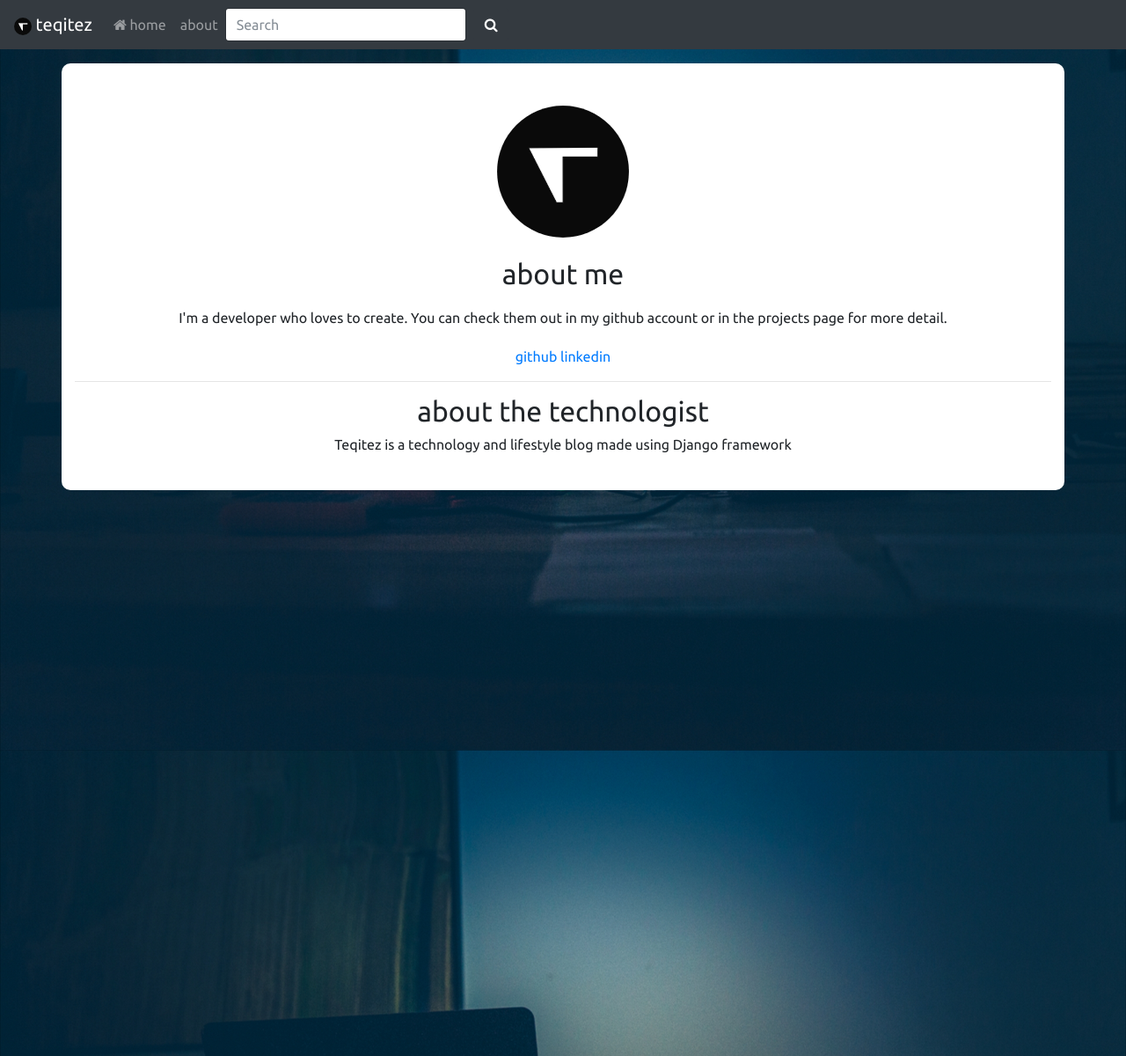
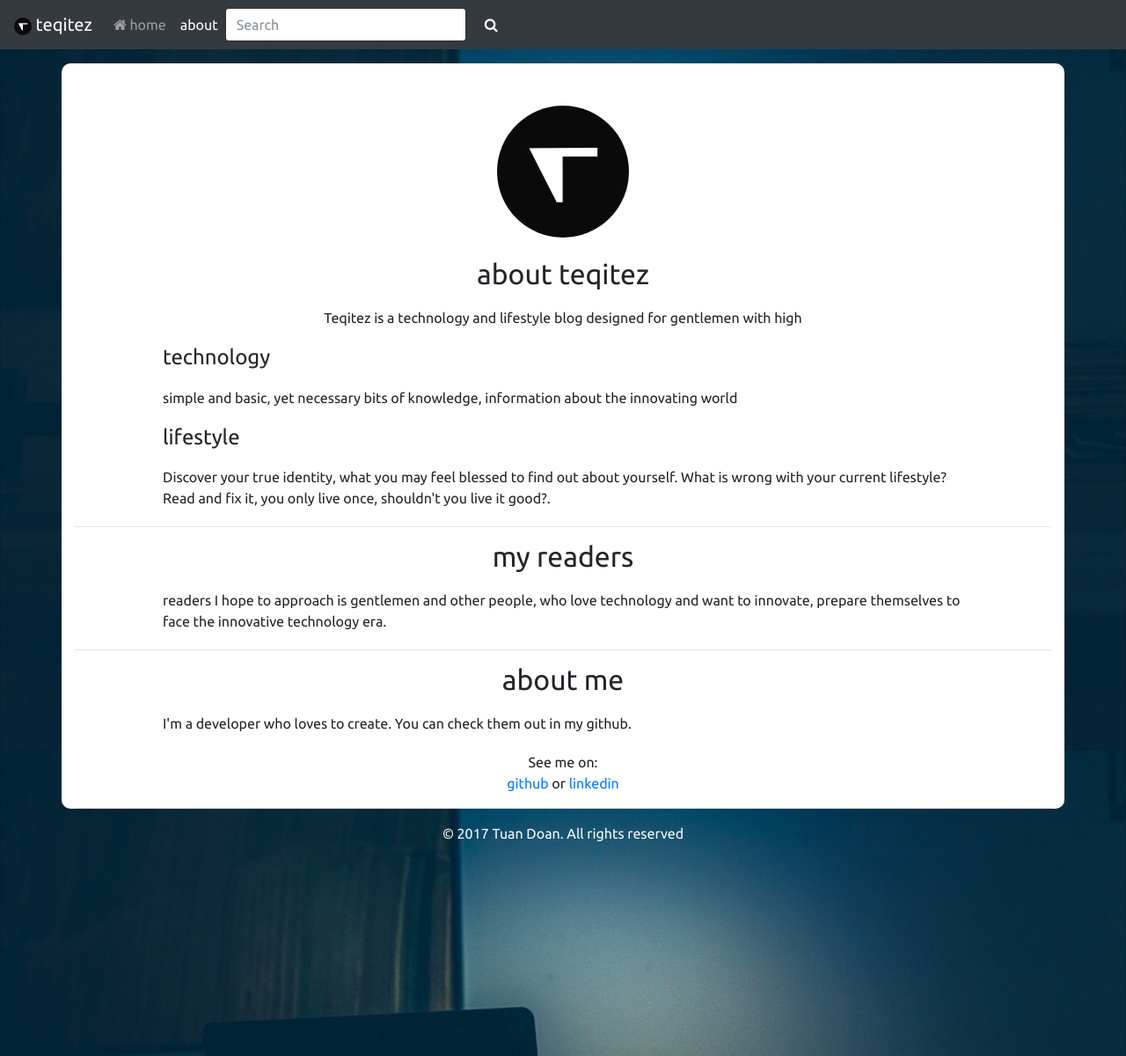
Before and after one commit to tu4ndoan/personal-website-blog, a Django app: page /about/ in a window 1280 px wide. Shown: the whole page at 88% size. Run offline with Django 3.2, Linux system fonts and the light colour scheme; some libraries are stand-ins or nearby versions.

Commit message:
version 1 release, slightly stable

```diff
--- a/blog/static/blog/style.css
+++ b/blog/static/blog/style.css
@@ -234,3 +234,8 @@ a:hover {
     height: auto;
     border-radius: 50%;
 }
+
+p {
+    margin: 20px 100px 20px 100px;
+    text-align: left;
+}
--- a/blog/templates/blog/about.html
+++ b/blog/templates/blog/about.html
@@ -1,7 +1,7 @@
 {% extends 'blog/base.html' %}
-
+{% block active %}active{% endblock %}
 {% block body %}
-    <div class="container text-center bg-white post">
+    <div class="container bg-white post">
         <br><br>
         <img src="../../../media/blog_logo.jpeg" id="myImg" class="img-circle">
         <div id="myModal" class="modal">
@@ -9,13 +9,25 @@
               <img class="modal-content" id="img01">
               <div id="caption"></div>
         </div><br>
-        <h2>about me</h2>
-        <p style="margin: 20px 20px 20px 20px;">I'm a developer who loves to create. You can check them out
-        in my github account or in the projects page for more detail.</p>
-        <a href="https://github.com/tu4ndoan/">github</a>
-        <a href="https://linkedin.com/in/tu4ndoan/">linkedin</a>
+        <h2 class="text-center">about teqitez </h2>
+        <p class="text-center">Teqitez is a technology and lifestyle blog designed for gentlemen with high </p>
+        <h4 style="margin: 0 100px 0 100px;">technology</h4>
+        <p>simple and basic, yet necessary bits of knowledge, information about the innovating world</p>
+        <h4 style="margin: 0 100px 0 100px;">lifestyle</h4>
+        <p>Discover your true identity, what you may feel blessed to find out about yourself. What is wrong with your current lifestyle? Read and fix it, you only live once, shouldn't you live it good?.</p>
         <hr>
-        <h2>about the technologist </h2>
-        <p>Teqitez is a technology and lifestyle blog made using Django framework</p><br>
+        <h2 class="text-center">my readers</h2>
+        <p>readers I hope to approach is gentlemen and other people, who love technology and want to innovate, prepare themselves to face the innovative technology era.</p>
+        <hr>
+        <h2 class="text-center">about me</h2>
+        <p>I'm a developer who loves to create. You can check them out
+        in my github.</p>
+        <div class="text-center">See me on:<br>
+            <a href="https://github.com/tu4ndoan/">github</a> or
+            <a href="https://linkedin.com/in/tu4ndoan/">linkedin</a>
+        </div>
+        <hr>
     </div>
+    <div class="footer container-fluid container align-self-center text-center text-light">&copy; 2017 Tuan Doan. All rights reserved</div>
+
 {% endblock%}
--- a/blog/templates/blog/base.html
+++ b/blog/templates/blog/base.html
@@ -37,13 +37,13 @@
                 <div class="navbar-collapse collapse" id="navbarCollapse">
                         <ul class="nav navbar-nav navbar-right">
                             <li class="nav-item">
-                                <a class="nav-link" href="{% url 'blog:index' %}">
+                                <a class="nav-link {% block active_home %}{% endblock %}" href="{% url 'blog:index' %}">
                                     <i class="fa fa-home"></i>
                                     home
                                 </a>
                             </li>
                             <li class="nav-item">
-                                <a class="nav-link" href="{% url 'about' %}">about</a>
+                                <a class="nav-link {% block active %}{% endblock %}" href="{% url 'about' %}">about</a>
                             </li>
                             {% if user.is_authenticated %}
                                 <li class="nav-item">
--- a/blog/templates/blog/index.html
+++ b/blog/templates/blog/index.html
@@ -1,4 +1,5 @@
 {% extends 'blog/base.html' %}
+{% block active_home %}active{% endblock %}
 <div class="container-fluid">
     {% block body %}
 
```
